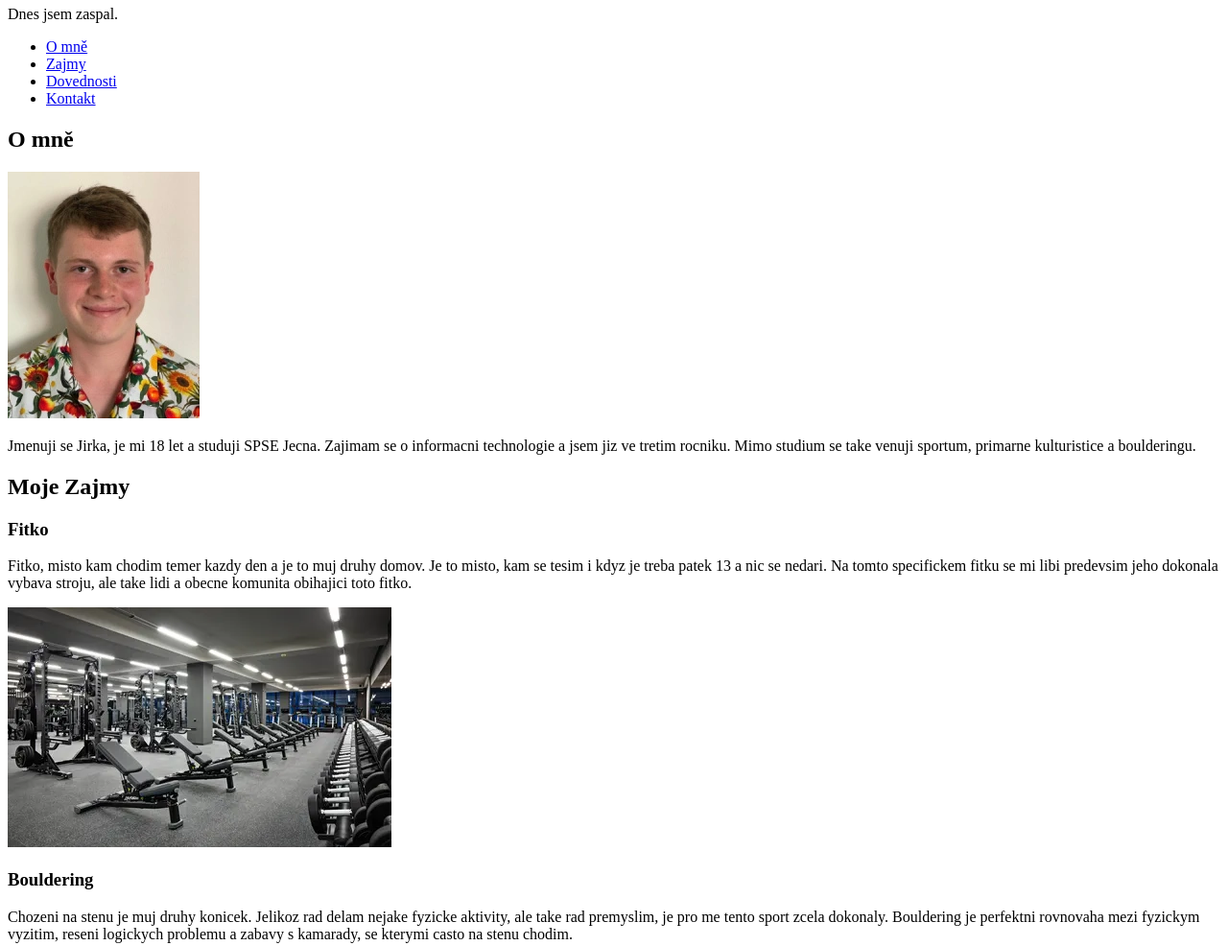
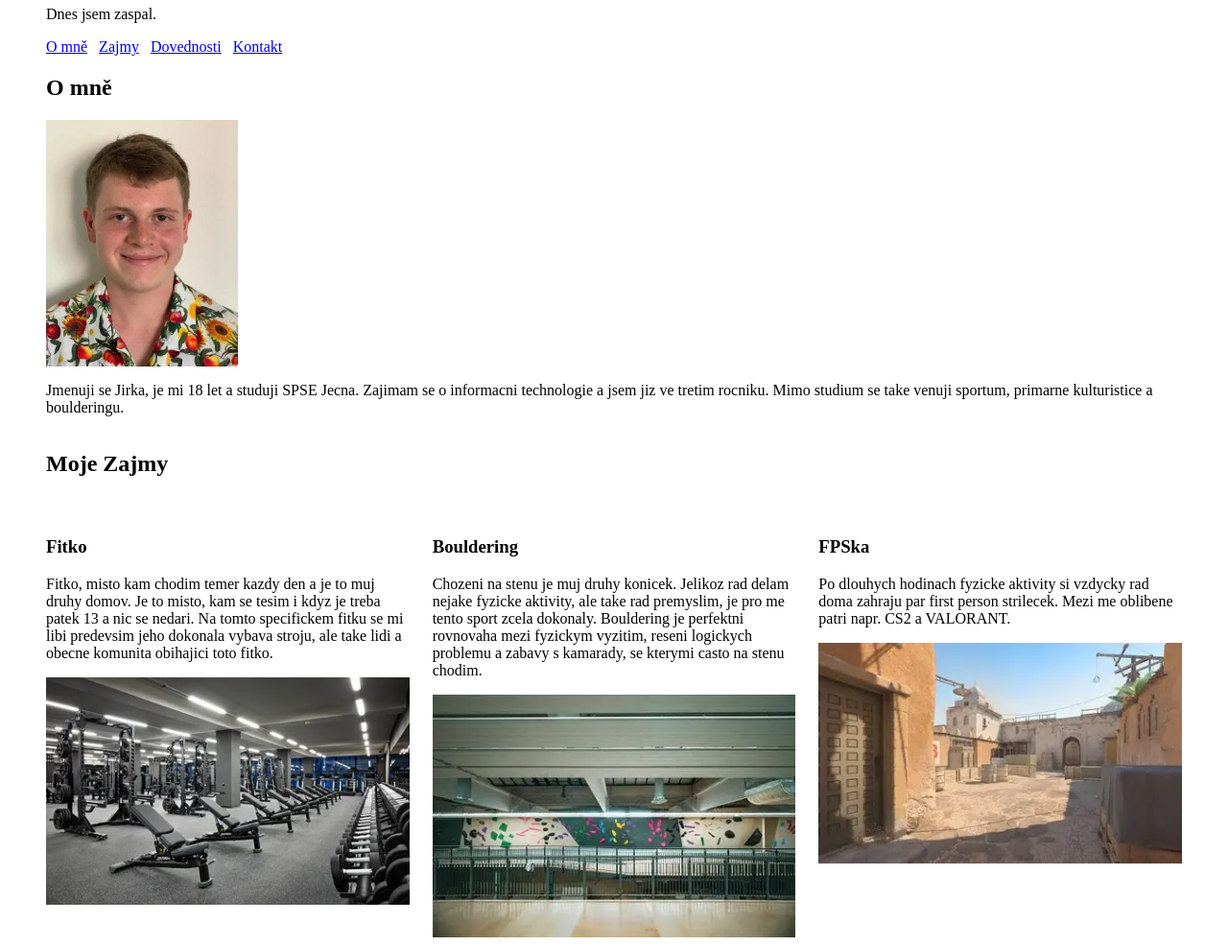
Before and after one commit to Jyskra/osobni-stranka, a plain HTML site: page index.html in a window 1280 px wide. Shown: the part 100-1086 px from the top of the page at 96% size. Drawn offline with Linux system fonts and the light colour scheme.

Commit message:
Added responsive width

```diff
--- a/style.css
+++ b/style.css
@@ -4,17 +4,70 @@ a:focus-visible {
   border-radius: 0.25rem;
 }
 
+body {
+  overflow-wrap: anywhere;
+}
+
+.site-header,
+main,
+footer {
+  box-sizing: border-box;
+  max-width: 64rem;
+  margin-inline: auto;
+  padding-inline: 1rem;
+}
+
+img {
+  display: block;
+  max-width: 100%;
+  height: auto;
+}
+
+.site-header nav ul {
+  display: flex;
+  flex-direction: column;
+  gap: 0.75rem;
+  padding: 0;
+  list-style: none;
+}
+
+#projekty {
+  display: grid;
+  grid-template-columns: minmax(0, 1fr);
+  gap: 1rem;
+}
+
+#projekty > h2 {
+  grid-column: 1 / -1;
+}
 
 @media (min-width: 40em) {
-  /* TODO */
+  .site-header nav ul {
+    flex-direction: row;
+    flex-wrap: wrap;
+  }
+
+  #projekty {
+    grid-template-columns: repeat(2, minmax(0, 1fr));
+  }
 }
 
 @media (min-width: 60em) {
-  /* TODO */
+  #projekty {
+    grid-template-columns: repeat(3, minmax(0, 1fr));
+  }
 }
 
 @media (min-width: 80em) {
-  /* TODO */
+  .site-header,
+  main,
+  footer {
+    max-width: 76rem;
+  }
+
+  #projekty {
+    gap: 1.5rem;
+  }
 }
 
 @media (prefers-color-scheme: dark) {
```
